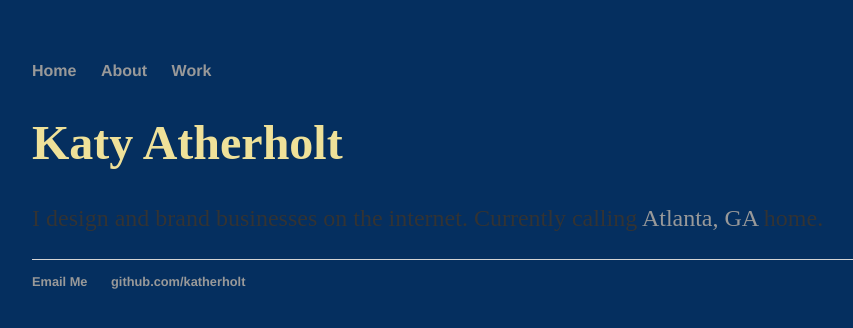
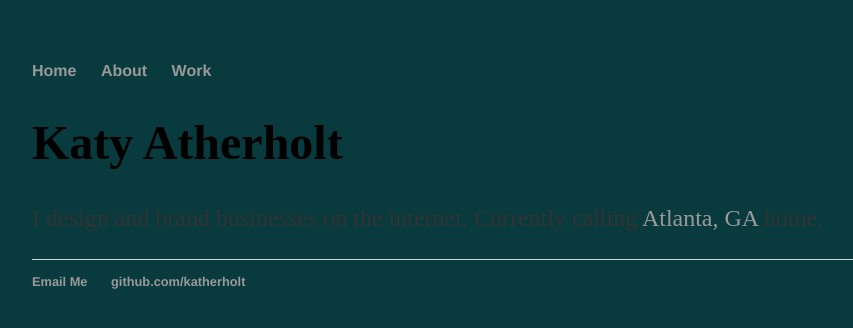
Before and after one commit to katherholt/katherholt.github.io, a Jekyll site: the page built from index.html, in a window 1280 px wide. Shown: the top 328 px of the page, without its empty margins (160-1013 px from the left). Built offline with Jekyll 4.4.1, drawn with Linux system fonts in a browser that asks for light colours; some web fonts are replaced.

Commit message:
Update main.css

```diff
--- a/css/main.css
+++ b/css/main.css
@@ -1,4 +1,4 @@
-body { margin: 60px auto; width: 70%; background-color: #052F5F; }
+body { margin: 60px auto; width: 70%; background-color: #093A3E; }
 
 a { text-decoration: none; color: #999; }
 a:hover { text-decoration: underline; }
@@ -6,7 +6,7 @@ a:hover { text-decoration: underline; }
 p, ul { font-size: 1.5em; line-height: 1.4em; color: #333; }
 ul { list-style: none; }
 
-h1 { font-family: 'Source Serif Pro', serif; color: #EFE199;  }
+h1 { font-family: 'Source Serif Pro', serif; color: 1D7874;  }
 h2, h3, h4 { font-family: 'Open Sans', sans-serif; }
 h1 { font-size: 3em; font-color: #38618C;  }
 h2 { font-size: 2.7em; }
```
